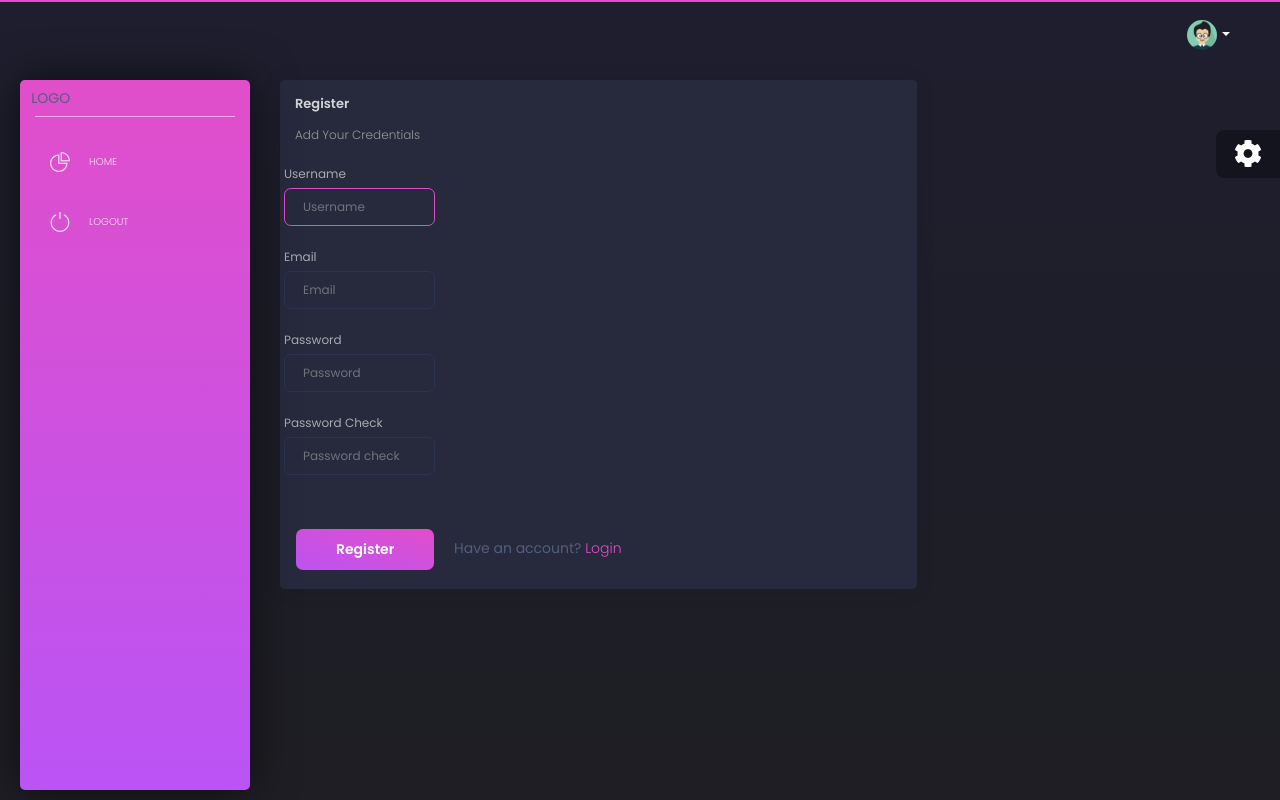
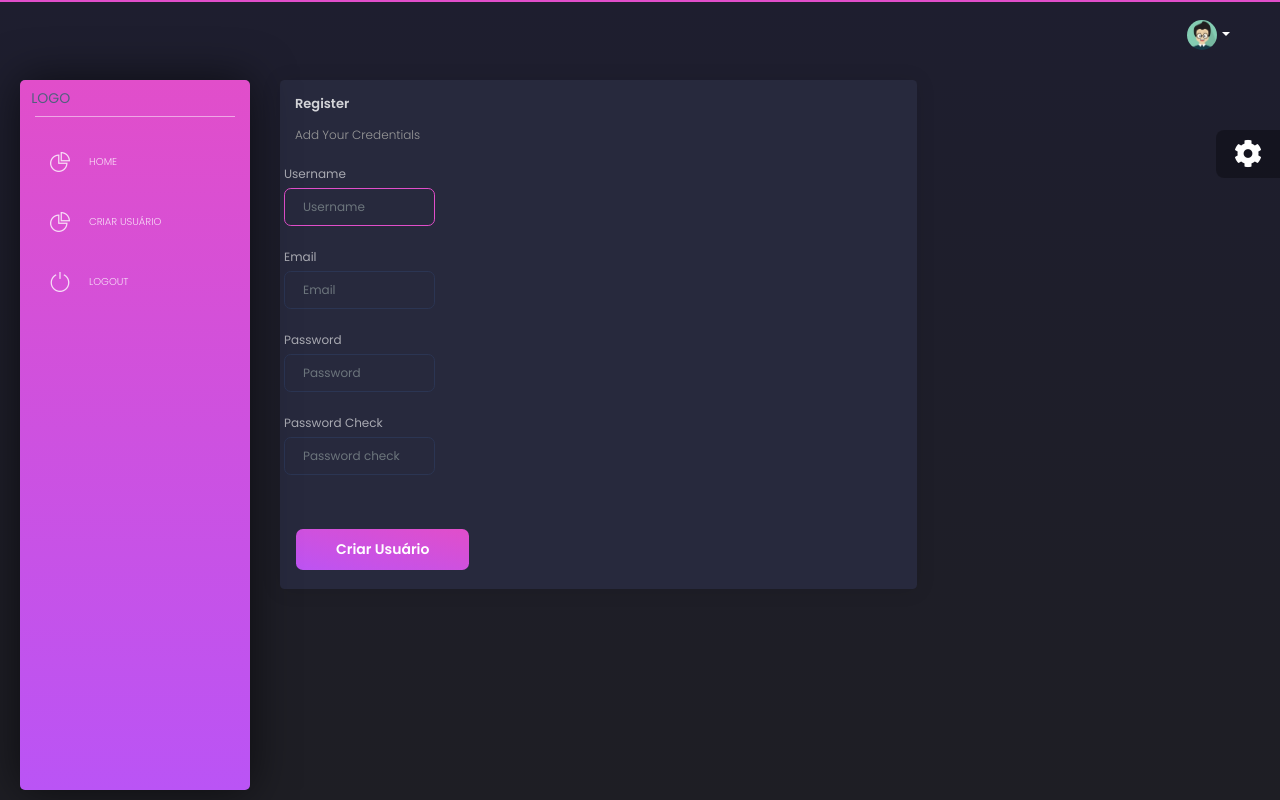
Before and after one commit to tfs4/EconomiaGO, a Django app: page /register/ in a window 1280 px wide. Run offline with Django 4.2, Linux system fonts and the light colour scheme; a user stored in the database is signed in; some libraries are stand-ins or nearby versions.

Commit message:
correção login

```diff
--- a/apps/authentication/urls.py
+++ b/apps/authentication/urls.py
@@ -2,10 +2,10 @@
 """
 Copyright (c) 2019 - present AppSeed.us
 """
-
 from django.urls import path
 from .views import login_view, register_user
 from django.contrib.auth.views import LogoutView
+
 
 urlpatterns = [
     path('login/', login_view, name="login"),
--- a/apps/authentication/views.py
+++ b/apps/authentication/views.py
@@ -7,7 +7,7 @@ Copyright (c) 2019 - present AppSeed.us
 from django.shortcuts import render, redirect
 from django.contrib.auth import authenticate, login
 from .forms import LoginForm, SignUpForm
-
+from django.contrib.auth.decorators import login_required
 
 def login_view(request):
     form = LoginForm(request.POST or None)
@@ -31,6 +31,7 @@ def login_view(request):
     return render(request, "accounts/login.html", {"form": form, "msg": msg})
 
 
+@login_required
 def register_user(request):
     msg = None
     success = False
--- a/apps/templates/accounts/login.html
+++ b/apps/templates/accounts/login.html
@@ -53,8 +53,6 @@
                 </div>
                 <div class="card-footer">
                   <button type="submit" name="login" class="btn btn-fill btn-primary">Login</button>
-                  &nbsp; &nbsp;
-                  Don't have an account? <a href="{% url 'register' %}" class="text-primary">Create</a>
                 </div>
 
               </form>
--- a/apps/templates/accounts/register.html
+++ b/apps/templates/accounts/register.html
@@ -79,9 +79,7 @@
 
                 </div>
                 <div class="card-footer">
-                  <button type="submit" name="register" class="btn btn-fill btn-primary">Register</button>
-                  &nbsp; &nbsp;
-                  Have an account? <a href="{% url 'login' %}" class="text-primary">Login</a>
+                  <button type="submit" name="register" class="btn btn-fill btn-primary">Criar Usuário</button>
                 </div>
 
               {% endif %}
--- a/apps/templates/home/login.html
+++ b/apps/templates/home/login.html
@@ -47,8 +47,6 @@
                 </div>
                 <div class="card-footer">
                   <button type="submit" name="login" class="btn btn-fill btn-primary">Login</button>
-                  &nbsp; &nbsp;
-                  Don't have an account? <a href="/register.html" class="text-primary">Create</a>
                 </div>
 
               </form>
--- a/apps/templates/home/register.html
+++ b/apps/templates/home/register.html
@@ -54,7 +54,7 @@
                 <div class="card-footer">
                   <button type="submit" name="register" class="btn btn-fill btn-primary">Register</button>
                   &nbsp; &nbsp;
-                  Have an account? <a href="/login.html" class="text-primary">Login</a>
+
                 </div>
 
               </form>
--- a/apps/templates/includes/sidebar.html
+++ b/apps/templates/includes/sidebar.html
@@ -16,6 +16,13 @@
             </a>
           </li>
 
+          <li class="{% if 'index' in segment %} active {% endif %}">
+            <a href="/register/">
+              <i class="tim-icons icon-chart-pie-36"></i>
+              <p>Criar Usuário</p>
+            </a>
+          </li>
+
           <li>
             <a href="{% url 'logout' %}" >
               <i class="tim-icons icon-button-power"></i>
```
Also changed, not shown: db.sqlite3.
